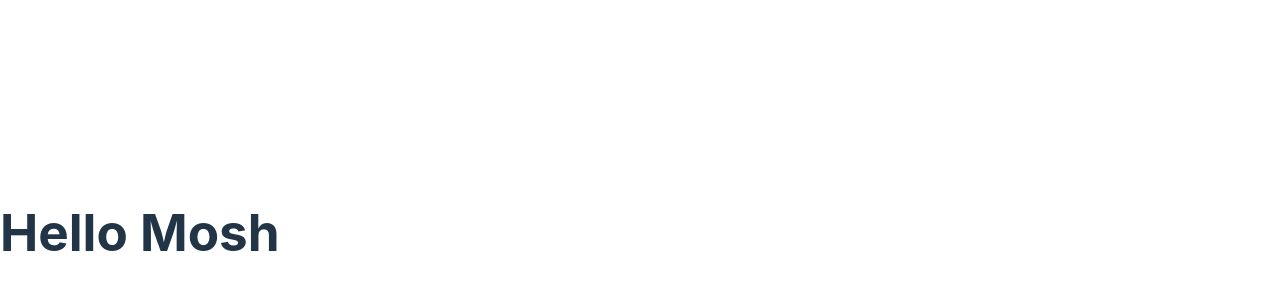
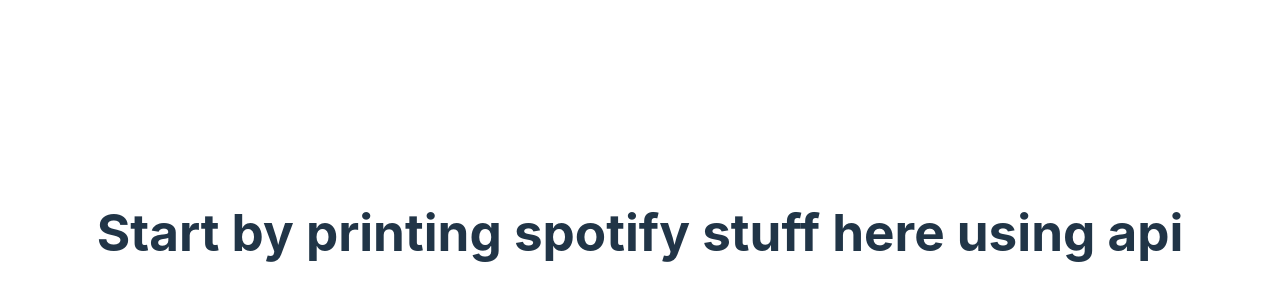
Before and after one commit to JoshuaMares/spotify_project, a React (Vite) app in the folder spotify-project/: page / in a window 1280 px wide. Shown: the part 168-468 px from the top of the page. Built offline with nearby package versions, Linux system fonts and the light colour scheme.

Commit message:
start by getting spotify api to work

```diff
--- a/spotify-project/src/App.tsx
+++ b/spotify-project/src/App.tsx
@@ -1,6 +1,10 @@
+import { useState } from "react";
+import logo from './logo.svg';
 import Message from "./Message";
+import './App.css';
 
 function App(){
+  const [count, setCount] = useState(0);
   return <div><Message /></div>;
 }
 
--- a/spotify-project/src/Message.tsx
+++ b/spotify-project/src/Message.tsx
@@ -1,6 +1,6 @@
 function Message(){
     const name = 'Mosh';
-    return <h1>Hello {name}</h1>;
+    return <h1>Start by printing spotify stuff here using api</h1>;
 }
 
 export default Message;
```
